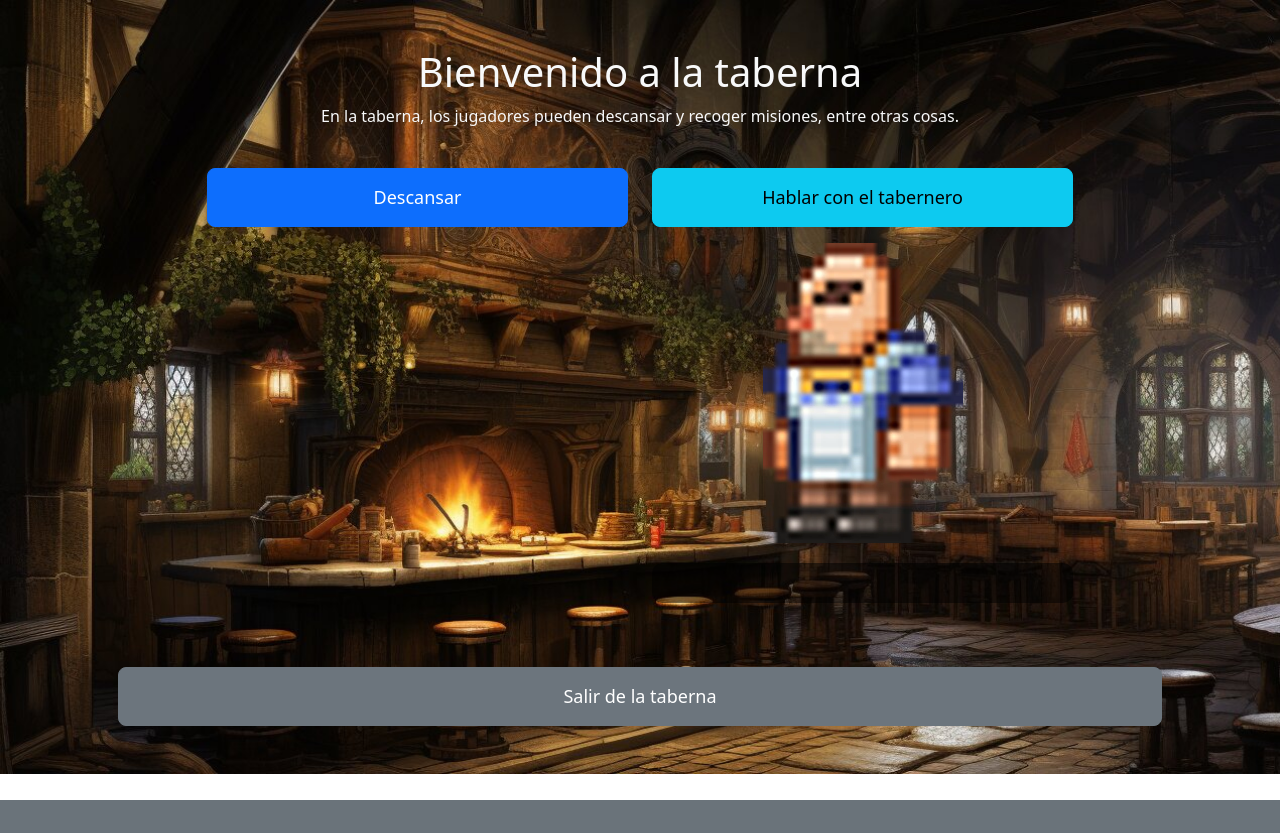
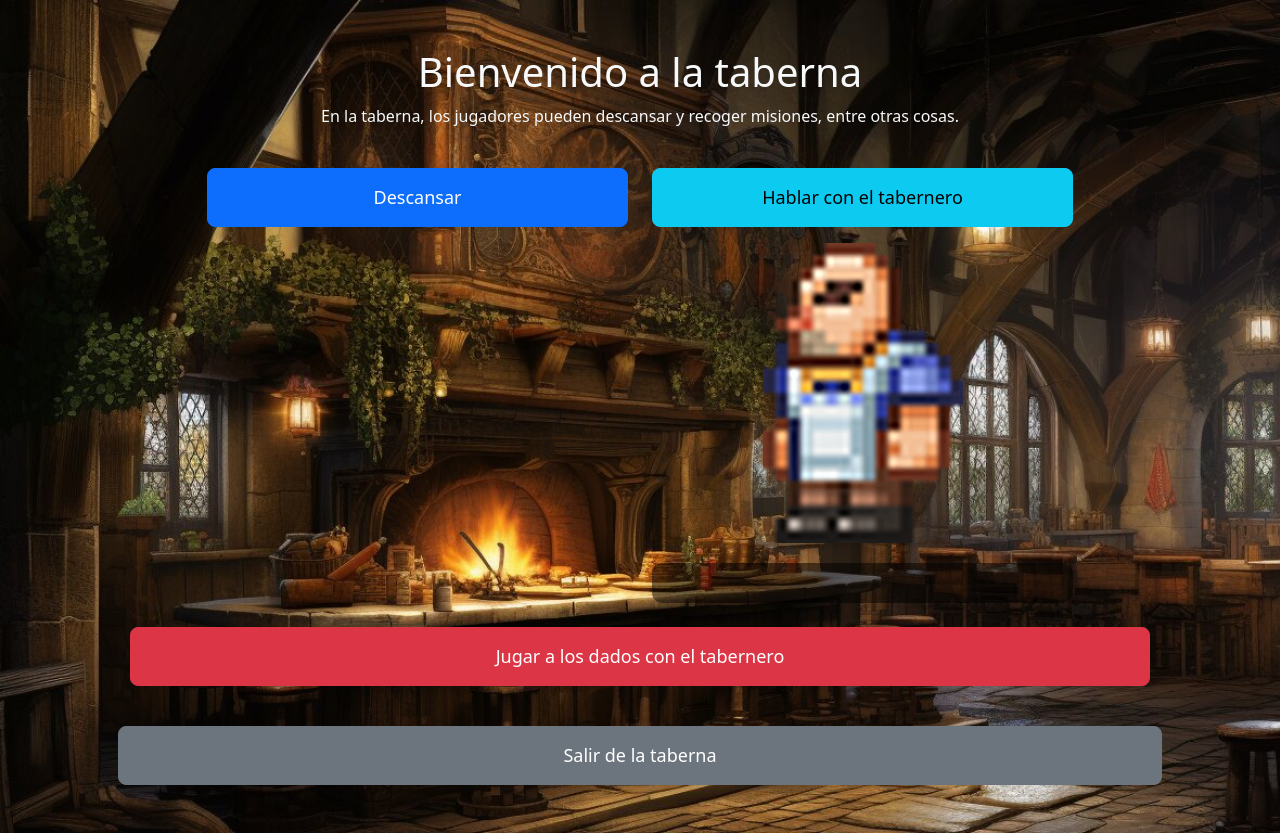
Before and after one commit to Carlos5Noob/TierraMedia-Django, a Django app: page /game/taberna/ in a window 1280 px wide. Before the commit the page ends 800 px from the top, so only its background shows below. Run offline with Django 5.2, Linux system fonts and the light colour scheme; a user stored in the database is signed in.

Commit message:
home & taberna templates refactored

```diff
--- a/app/templates/app/index.html
+++ b/app/templates/app/index.html
@@ -23,11 +23,11 @@
         }
     </style>
 </head>
-<body style='background-image: url("../../static/Inn.jpg"); background-repeat: no-repeat; background-size: cover;")'>
+<body style='background-image: url("../../static/Inn.jpg"); background-repeat: no-repeat; background-size: cover;'>
 
 <header style="background-color: #1D1D1D" class="d-flex flex-wrap align-items-center justify-content-start">
    <a href="{% url 'index' %}"><img src='../../static/home(2).png' alt='home' style='width:50px;height:50px; margin-right: 10px'></a>
-   <form action='{% url 'logout' %}' method='POST'>
+   <form action="{% url 'logout' %}" method='POST'>
        {% csrf_token %}
        <button type='submit' class='btn btn-light'>Logout</button>
    </form>
--- a/app/templates/app/taberna.html
+++ b/app/templates/app/taberna.html
@@ -77,6 +77,10 @@
             </div>
         </div>
 
+        <div class="container">
+            <a href="{% url 'dados' %}"><button class="btn btn-danger">Jugar a los dados con el tabernero</button></a>
+        </div>
+
 
         <div class="taberna-footer text-center">
             <a href="{% url 'index' %}">
```
